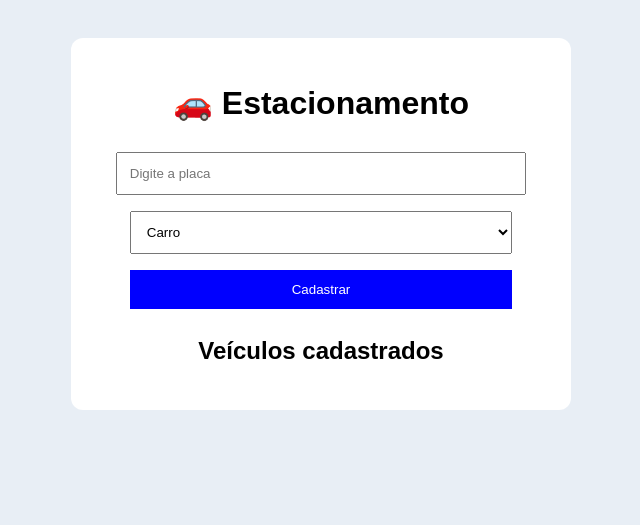
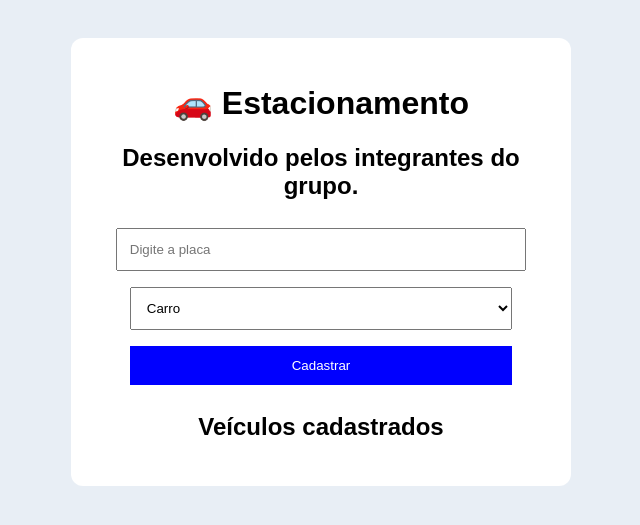
Before and after one commit to cherlotdev/projeto_Estacionamento, a Flask app: page / in a window 1280 px wide. Shown: the top 525 px of the page, without its empty margins (319-959 px from the left). Run offline with Flask 3, Linux system fonts and the light colour scheme.

Commit message:
Melhoria na pagina do estacionamento

```diff
--- a/templates/index.html
+++ b/templates/index.html
@@ -36,6 +36,8 @@
 <div class="box">
     <h1>🚗 Estacionamento</h1>
 
+    <h2>Desenvolvido pelos integrantes do grupo.</h2>
+
     <form method="POST">
         <input type="text" name="placa"
                placeholder="Digite a placa" required>
```
